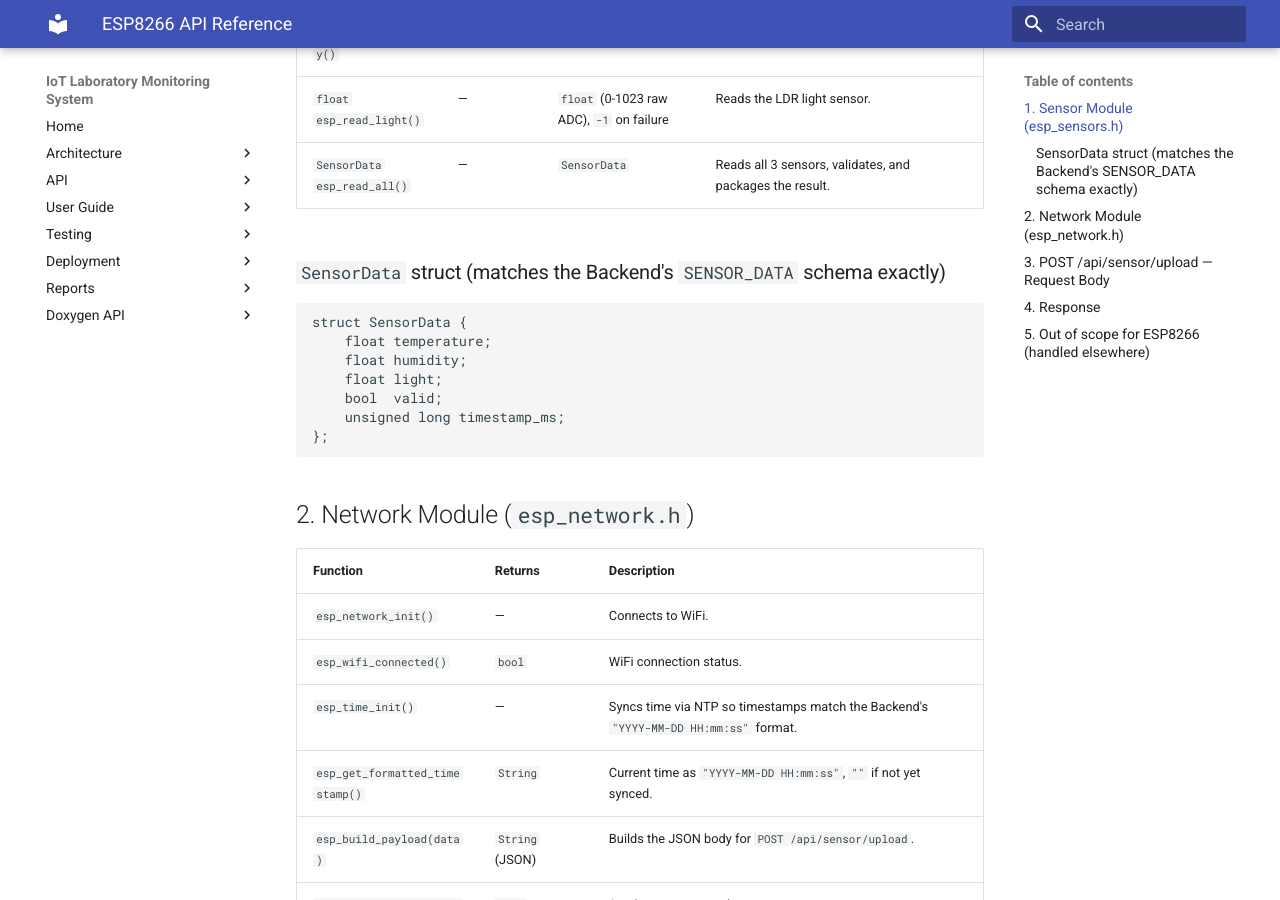
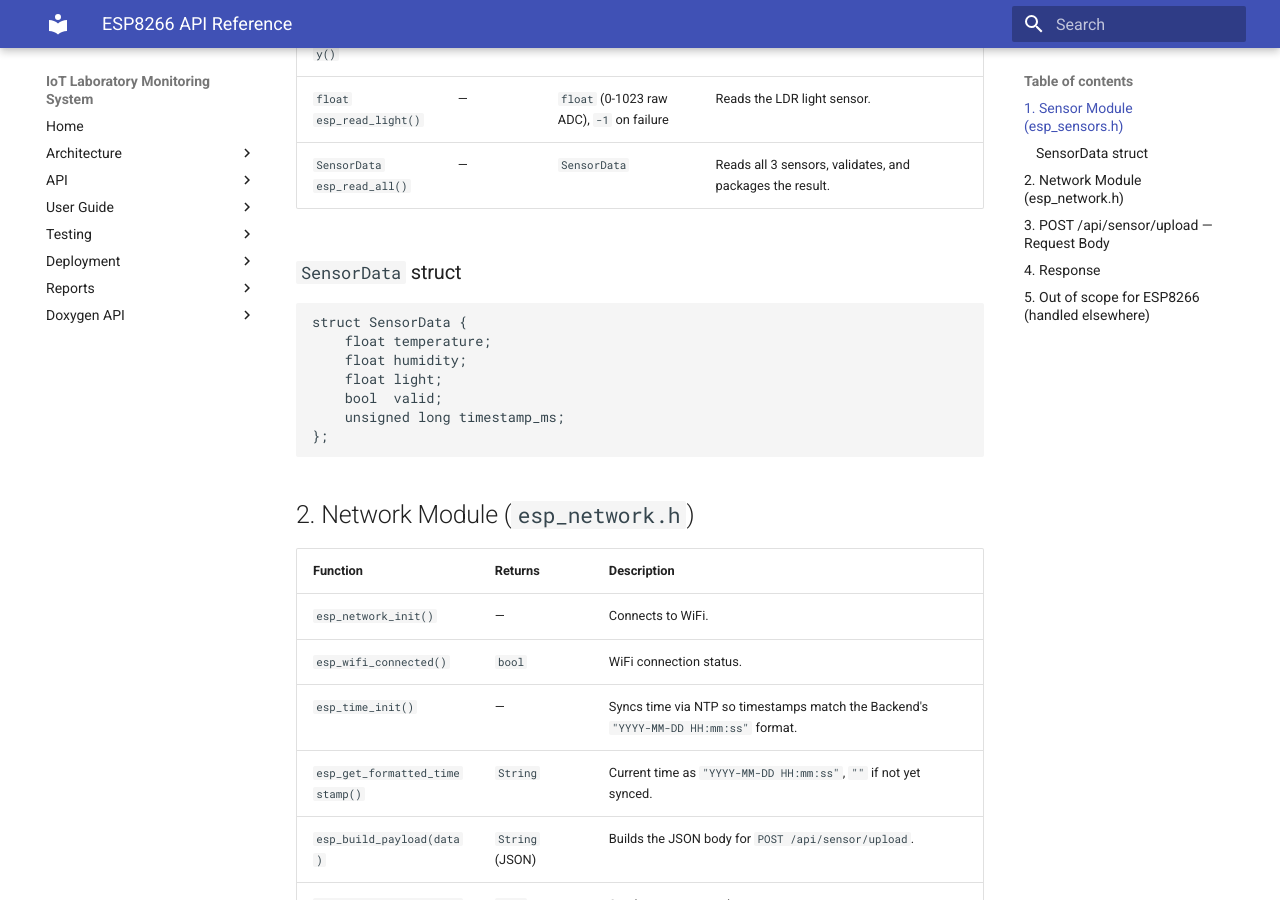
Before and after one commit to jostran1406/Phase_2_Group_11, an MkDocs documentation site: the page built from docs/api/esp8266_api.md, in a window 1280 px wide and 900 px high, scrolled down 702 px. Built offline with MkDocs 1.6.1 and Material for MkDocs 9.7.7, drawn with Linux system fonts in a browser that asks for light colours.

````diff
--- a/docs/api/esp8266_api.md
+++ b/docs/api/esp8266_api.md
@@ -17,7 +17,7 @@ Backend Server --Control Command--> STM32 Control Node --GPIO--> Relay Module --
 | `float esp_read_light()` | — | `float` (0-1023 raw ADC), `-1` on failure | Reads the LDR light sensor. |
 | `SensorData esp_read_all()` | — | `SensorData` | Reads all 3 sensors, validates, and packages the result. |
 
-### `SensorData` struct (matches the Backend's `SENSOR_DATA` schema exactly)
+### `SensorData` struct
 ```cpp
 struct SensorData {
     float temperature;
````
